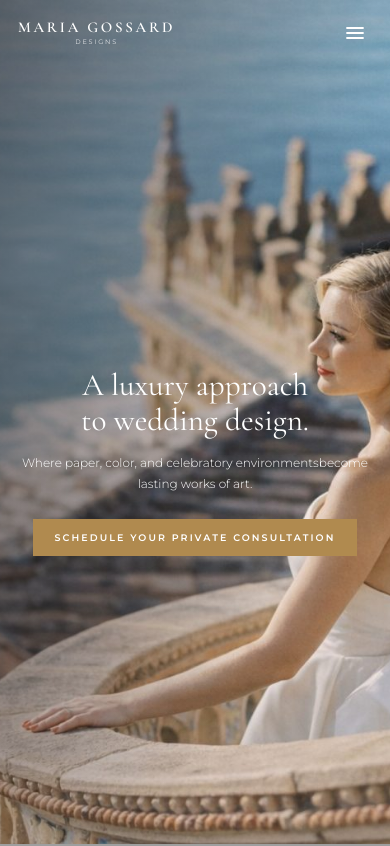
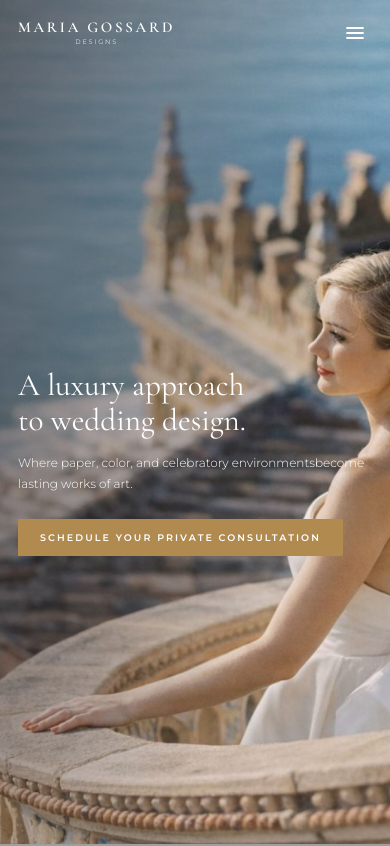
Before and after one commit to rocheanne041/Maria-Website, a React (Vite) app in the folder maria/: page / in a window 390 px wide. Shown: the top 846 px of the page. Built offline with nearby package versions, Linux system fonts and the light colour scheme; grey boxes are pictures that could not be loaded.

Commit message:
fix: left-justify hero text on mobile while keeping vertical centering

```diff
--- a/maria/src/App.css
+++ b/maria/src/App.css
@@ -935,7 +935,7 @@ footer {
   /* ── Hero ── */
   .hero { min-height: 100svh; }
 
-  /* Centre content in the middle of the hero on mobile */
+  /* Vertically centre content in the hero on mobile, left-aligned text */
   .hero-content {
     top: 0;
     bottom: 0;
@@ -943,15 +943,12 @@ footer {
     right: 0;
     display: flex;
     flex-direction: column;
-    align-items: center;
+    align-items: flex-start;
     justify-content: center;
-    text-align: center;
+    text-align: left;
     padding: 80px 28px 0;
     max-width: 100%;
   }
-
-  .hero-content h1 { text-align: center; }
-  .hero-content p  { text-align: center; max-width: 100%; }
 
   .hero-content h1 { font-size: clamp(32px, 7vw, 48px); }
 
```
